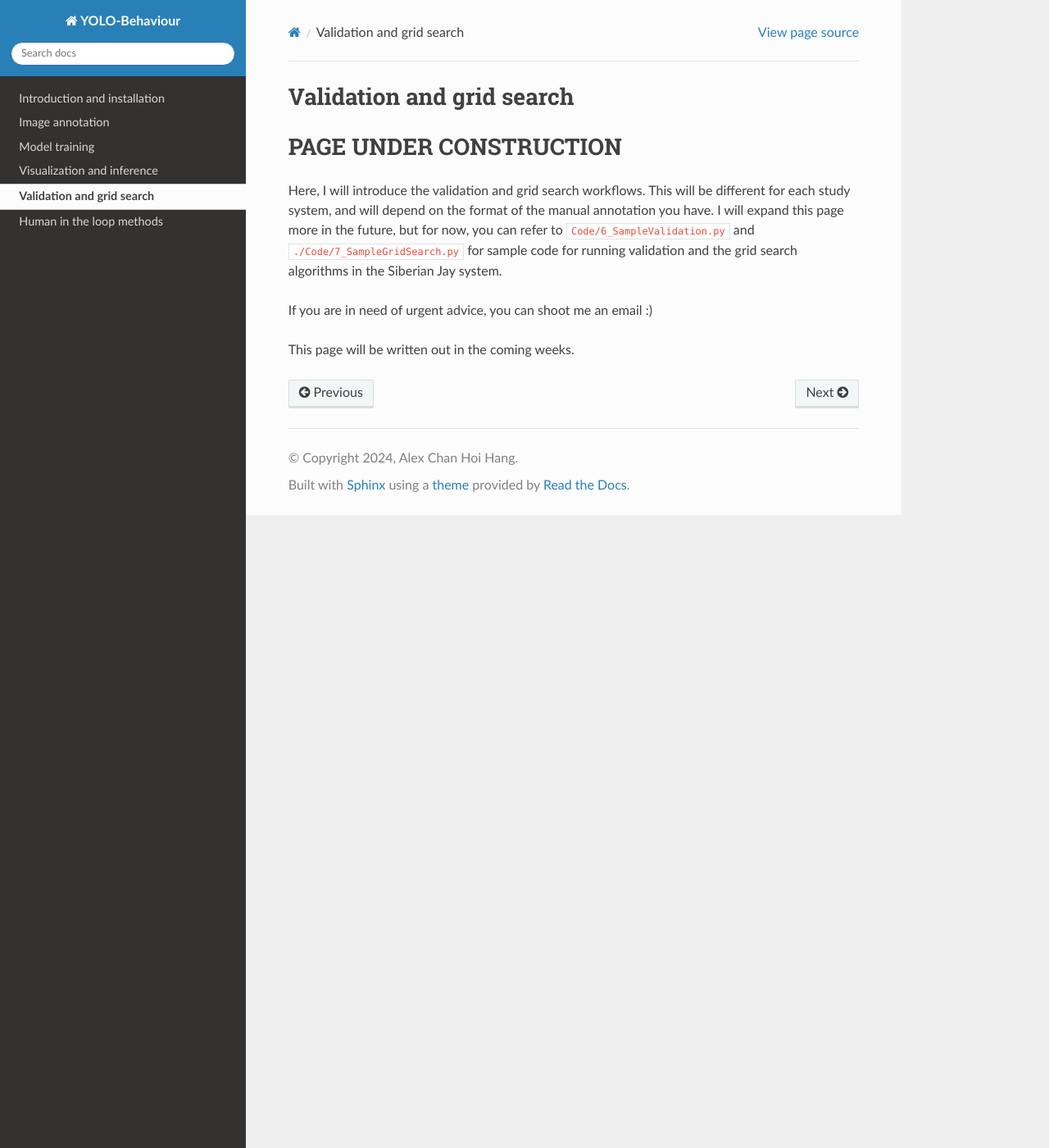
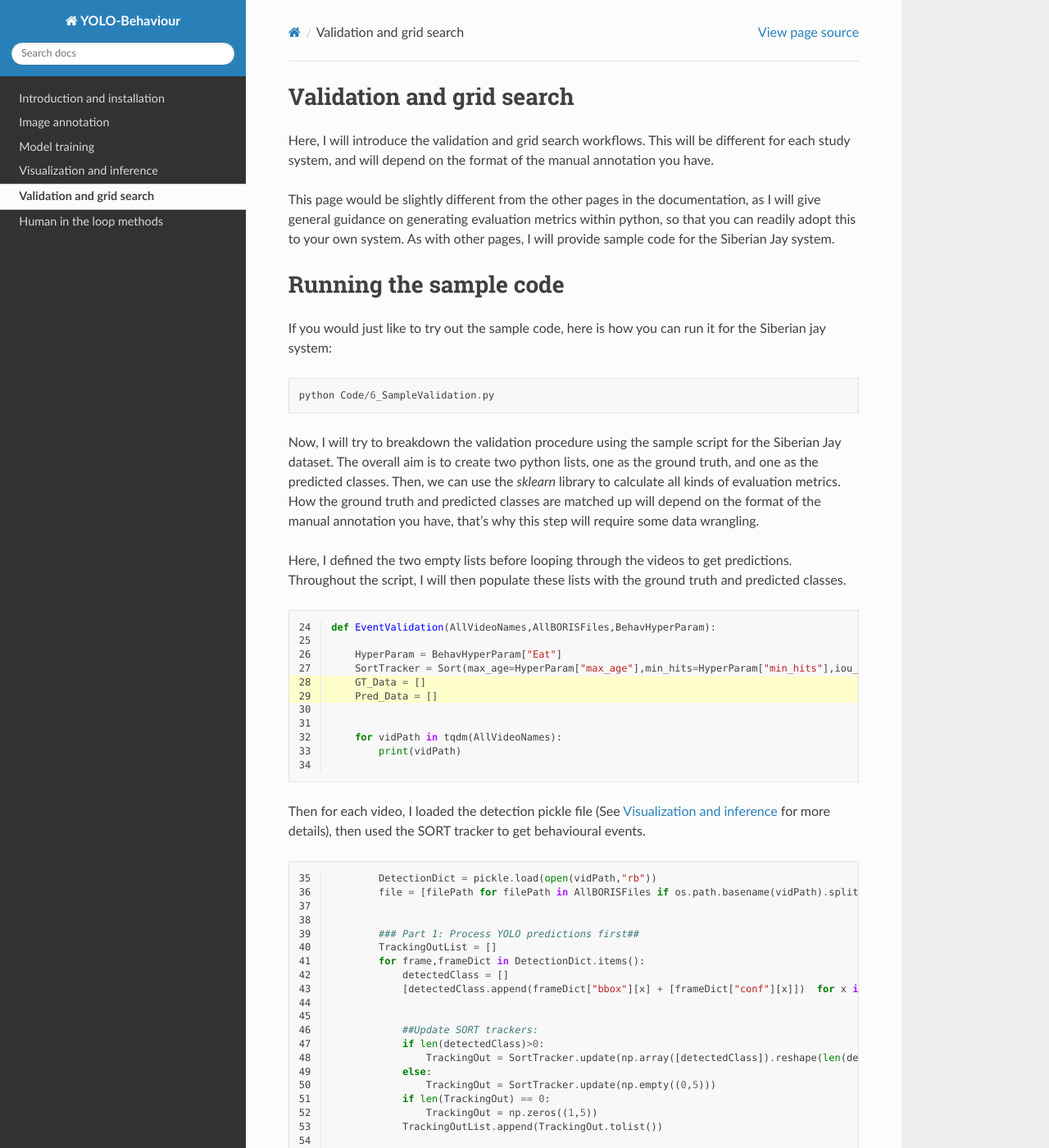
Before and after one commit to alexhang212/YOLO_Behaviour_Repo, a Sphinx documentation site: the page built from source/validation.rst, in a window 1280 px wide and 1400 px high. Shown: the whole window at 82% size. Built offline with Sphinx 7.4.7 and the Read the Docs theme 3.1.0, drawn with Linux system fonts in a browser that asks for light colours; some of the changed text lies outside the part shown.

Commit message:
updated validation page

```diff
--- /dev/null
+++ b/source/6_SampleValidation.py
@@ -0,0 +1,167 @@
+"""Sample script for validating the model, note this differs for each study system/ annotation type!"""
+
+import cv2
+import os
+import sys
+
+import pickle
+import pandas as pd
+
+sys.path.append("Repositories/sort/")
+from sort import Sort
+import numpy as np
+from tqdm import tqdm
+import numpy as np
+from sklearn.metrics import classification_report,cohen_kappa_score,confusion_matrix
+import matplotlib.pyplot as plt
+import seaborn as sns
+import json
+
+
+
+from glob import glob
+
+def EventValidation(AllVideoNames,AllBORISFiles,BehavHyperParam):
+
+    HyperParam = BehavHyperParam["Eat"]
+    SortTracker = Sort(max_age=HyperParam["max_age"],min_hits=HyperParam["min_hits"],iou_threshold=HyperParam["iou_threshold"])
+    GT_Data = []
+    Pred_Data = []
+
+
+    for vidPath in tqdm(AllVideoNames):
+        print(vidPath)
+
+        DetectionDict = pickle.load(open(vidPath,"rb"))
+        file = [filePath for filePath in AllBORISFiles if os.path.basename(vidPath).split(".")[0] in filePath][0]
+
+
+        ### Part 1: Process YOLO predictions first##
+        TrackingOutList = []
+        for frame,frameDict in DetectionDict.items():
+            detectedClass = []
+            [detectedClass.append(frameDict["bbox"][x] + [frameDict["conf"][x]])  for x in range(len(frameDict["Class"])) if frameDict["Class"][x] == "Eat" and frameDict["conf"][x] > BehavHyperParam[frameDict["Class"][x]]["YOLO_Threshold"]]
+
+
+            ##Update SORT trackers:
+            if len(detectedClass)>0:
+                TrackingOut = SortTracker.update(np.array([detectedClass]).reshape(len(detectedClass),5))
+            else:
+                TrackingOut = SortTracker.update(np.empty((0,5)))
+            if len(TrackingOut) == 0:
+                TrackingOut = np.zeros((1,5))
+            TrackingOutList.append(TrackingOut.tolist())
+
+        ###Get start end time of behaviours
+        ### index 4 is the track id
+        UnqEvents = list(set([bbox[4] for framelist in TrackingOutList for bbox in framelist]))
+        BadTracks = []
+        for track in UnqEvents:
+            if track ==0:
+                continue
+            TrackIndexes = [frame for frame in range(len(TrackingOutList)) for bbox in TrackingOutList[frame] if bbox[4] == track]
+            if len(TrackIndexes) < HyperParam["min_duration"]:
+                BadTracks.append(track)
+
+
+        PredList = []
+        for i in range(len(TrackingOutList)):
+            tracks= [bbox[4] for bbox in TrackingOutList[i] if sum(bbox)>0 and bbox[4] not in BadTracks]
+
+            PredList.append(len(tracks)) #append how many tracks
+
+
+        #####Part 2: Get ground truth####
+        df = pd.read_csv(file)
+
+        ###round time col to frame number
+        df["RoundTime"] = df["Time"].apply(lambda x: round(x*25)) ##get frame number instead
+
+        RoundTimeCounts = df.groupby("RoundTime").apply(lambda x: len(x["Subject"].unique()))
+
+        GTList = [0]*len(PredList)
+        for i in RoundTimeCounts.index:
+            if i >= len(GTList):
+                break
+            GTList[i] = RoundTimeCounts.loc[i]
+
+        ####Adjust window
+        windowThresh = 2*25
+        EqualChunks = [PredList[i:i + windowThresh] for i in range(0, len(PredList), windowThresh)]
+        PredList = [max(x) for x in EqualChunks] #maximum number detected within this chunk
+
+        EqualChunks = [GTList[i:i + windowThresh] for i in range(0, len(GTList), windowThresh)]
+        GTList = [max(x) for x in EqualChunks] #maximum number detected within this chunk
+
+
+        ### if any pecking detected within window, then matches
+        for i in range(len(GTList)):
+            if GTList[i]==PredList[i] == 0:
+                GT_Data.append("Not Pecking")
+                Pred_Data.append("Not Pecking")
+                continue
+            elif GTList[i] > 0 and PredList[i] > 0:
+                GT_Data.append("Pecking")
+                Pred_Data.append("Pecking")
+
+            elif GTList[i] > 0 and PredList[i] == 0:
+                GT_Data.append("Pecking")
+                Pred_Data.append("Not Pecking")
+
+            elif GTList[i] == 0 and PredList[i] > 0:
+                GT_Data.append("Not Pecking")
+                Pred_Data.append("Pecking")
+
+
+    ##Metrics
+    GT_Data = [str(y) for y in GT_Data]
+    Pred_Data = [str(y) for y in Pred_Data]
+
+    SumCorrect = [1 for i in range(len(GT_Data)) if GT_Data[i] == Pred_Data[i]]
+    LabelWithData = [1 for i in range(len(GT_Data)) if GT_Data[i] != "nan"]
+    print(len(LabelWithData))
+
+    Accuracy = sum(SumCorrect)/len(GT_Data)
+    print("Overall Accuracy:%s"%Accuracy)
+
+    labels= ["Pecking","Not Pecking"]
+
+    cm = confusion_matrix(GT_Data, Pred_Data, labels=labels,normalize="true")
+
+
+    labels = ["Eating","Not Eating"]
+    colour = sns.cubehelix_palette(as_cmap=True)
+    plt.figure(figsize=(6,6))
+    sns.heatmap(cm, annot=True, xticklabels=labels,
+                yticklabels=labels,cbar=False, cmap=colour,
+                annot_kws={"fontsize":16})
+
+
+    plt.xlabel("Predicted",fontsize=20)
+    plt.ylabel("Manual", fontsize=20)
+    plt.xticks(fontsize = 16)
+    plt.yticks(fontsize = 16)
+    plt.tight_layout()
+    plt.show()
+
+    OutReport = classification_report(GT_Data, Pred_Data, output_dict=False)
+    print(OutReport)
+
+    return OutReport
+
+
+if __name__ == "__main__":
+    InputVideoDir = "./Data/JaySampleData/YOLO/"
+    BORISDir = "./Data/JaySampleData/BORISAnnotations/"
+    ParamFile = "./Data/JaySampleData/Jay_Sample_HyperParameters.json"
+
+
+    AllVideoNames = glob("%s/*.p"%InputVideoDir)
+    AllBORISFiles = glob("%s/*.csv"%BORISDir)
+
+    ###Hyper parameters:
+    BehavHyperParam = json.load(open(ParamFile,"r"))
+
+    OutReport = EventValidation(AllVideoNames,AllBORISFiles,BehavHyperParam)
+
+    print(OutReport)
--- /dev/null
+++ b/source/7_SampleGridSearch.py
@@ -0,0 +1,193 @@
+"""Sample script for grid search, note this differs for each study system/ annotation type!"""
+
+import cv2
+import os
+import sys
+
+import pickle
+import pandas as pd
+
+sys.path.append("Repositories/sort/")
+from sort import Sort
+import numpy as np
+from tqdm import tqdm
+import numpy as np
+import matplotlib.pyplot as plt
+import seaborn as sns
+
+from glob import glob
+
+from itertools import product
+from joblib import Parallel, delayed
+import sklearn
+
+
+def GridSearch(AllVideoNames,AllBORISFiles,BehavHyperParam,iter):
+    print(iter)
+
+    HyperParam = BehavHyperParam["Eat"]
+    SortTracker = Sort(max_age=HyperParam["max_age"],min_hits=HyperParam["min_hits"],iou_threshold=HyperParam["iou_threshold"])
+    GT_Data = []
+    Pred_Data = []
+
+
+    for vidPath in tqdm(AllVideoNames):
+        print(vidPath)
+
+        DetectionDict = pickle.load(open(vidPath,"rb"))
+        file = [filePath for filePath in AllBORISFiles if os.path.basename(vidPath).split(".")[0] in filePath][0]
+
+
+        ### Process YOLO predictions first##
+        TrackingOutList = []
+        for frame,frameDict in DetectionDict.items():
+            detectedClass = []
+            [detectedClass.append(frameDict["bbox"][x] + [frameDict["conf"][x]])  for x in range(len(frameDict["Class"])) if frameDict["Class"][x] == "Eat" and frameDict["conf"][x] > BehavHyperParam[frameDict["Class"][x]]["YOLO_Threshold"]]
+
+
+            ##Update SORT trackers:
+            if len(detectedClass)>0:
+                TrackingOut = SortTracker.update(np.array([detectedClass]).reshape(len(detectedClass),5))
+            else:
+                TrackingOut = SortTracker.update(np.empty((0,5)))
+            if len(TrackingOut) == 0:
+                TrackingOut = np.zeros((1,5))
+            TrackingOutList.append(TrackingOut.tolist())
+
+        ###Get start end time of behaviours
+        ### index 4 is the track id
+        UnqEvents = list(set([bbox[4] for framelist in TrackingOutList for bbox in framelist]))
+        BadTracks = []
+        for track in UnqEvents:
+            if track ==0:
+                continue
+            TrackIndexes = [frame for frame in range(len(TrackingOutList)) for bbox in TrackingOutList[frame] if bbox[4] == track]
+            if len(TrackIndexes) < HyperParam["min_duration"]:
+                BadTracks.append(track)
+
+
+        PredList = []
+        for i in range(len(TrackingOutList)):
+            tracks= [bbox[4] for bbox in TrackingOutList[i] if sum(bbox)>0 and bbox[4] not in BadTracks]
+
+            PredList.append(len(tracks)) #append how many tracks
+
+
+        #####Get ground truth####
+        df = pd.read_csv(file)
+
+        ###round time col to frame number
+        df["RoundTime"] = df["Time"].apply(lambda x: round(x*25)) ##get frame number instead
+
+        RoundTimeCounts = df.groupby("RoundTime").apply(lambda x: len(x["Subject"].unique()))
+
+        GTList = [0]*len(PredList)
+        for i in RoundTimeCounts.index:
+            if i >= len(GTList):
+                break
+            GTList[i] = RoundTimeCounts.loc[i]
+
+        ####Adjust window
+        windowThresh = 2*25
+        EqualChunks = [PredList[i:i + windowThresh] for i in range(0, len(PredList), windowThresh)]
+        PredList = [max(x) for x in EqualChunks] #maximum number detected within this chunk
+
+        EqualChunks = [GTList[i:i + windowThresh] for i in range(0, len(GTList), windowThresh)]
+        GTList = [max(x) for x in EqualChunks] #maximum number detected within this chunk
+
+
+        ### if any pecking detected within window, then matches
+        for i in range(len(GTList)):
+            if GTList[i]==PredList[i] == 0:
+                GT_Data.append("Not Pecking")
+                Pred_Data.append("Not Pecking")
+                continue
+            elif GTList[i] > 0 and PredList[i] > 0:
+                GT_Data.append("Pecking")
+                Pred_Data.append("Pecking")
+
+            elif GTList[i] > 0 and PredList[i] == 0:
+                GT_Data.append("Pecking")
+                Pred_Data.append("Not Pecking")
+
+            elif GTList[i] == 0 and PredList[i] > 0:
+                GT_Data.append("Not Pecking")
+                Pred_Data.append("Pecking")
+
+
+    ##Metrics
+    GT_Data = [str(y) for y in GT_Data]
+    Pred_Data = [str(y) for y in Pred_Data]
+
+    labels= ["Pecking","Not Pecking"]
+
+    Precision,Recall,fbeta_score,support = sklearn.metrics.precision_recall_fscore_support(GT_Data, Pred_Data, labels=Labels, average=None, sample_weight=None, zero_division='warn')
+    BehavIndex = labels.index("Pecking")
+
+    BehavOut = {"precision":Precision[BehavIndex],"recall":Recall[BehavIndex],"f1-score":fbeta_score[BehavIndex],"support":support[BehavIndex]}
+
+    return iter,BehavOut
+
+
+
+def expand_grid(dictionary):
+   return pd.DataFrame([row for row in product(*dictionary.values())],
+                       columns=dictionary.keys())
+
+
+if __name__ == "__main__":
+    InputVideoDir = "./Data/JaySampleData/YOLO/"
+    BORISDir = "./Data/JaySampleData/BORISAnnotations/"
+    OutDir = "./Data/JaySampleData/GridSearchResults/"
+
+    if not os.path.exists(OutDir):
+        os.mkdir(OutDir)
+
+
+    AllVideoNames = glob("%s/*.p"%InputVideoDir)
+    AllBORISFiles = glob("%s/*.csv"%BORISDir)
+
+
+    ###Define range of values to explore
+    HyperParams = {"max_age": list(range(1,26,5)),
+                    "min_hits": list(range(1,6,2)),
+                    "iou_threshold": list(np.arange(0.1,0.5,0.1)),
+                    "min_duration": list(range(1,20,2)),
+                    "YOLO_Threshold":list(np.arange(0.1,0.9,0.1))}
+    GridSearchDF = expand_grid(HyperParams)
+
+
+    ###Loop:
+    OutDict = {}
+    for i in tqdm(range(len(GridSearchDF))):
+        BehavHyperParam = {"Eat":GridSearchDF.iloc[0].to_dict()}
+
+        Out= GridSearch(AllVideoNames,AllBORISFiles,BehavHyperParam,i)
+        OutDict[Out[0]] = Out[1]
+    ##
+
+    ###Parallel:
+    # Out = Parallel(n_jobs=10)(delayed(GridSearch)(AllVideoNames,AllBORISFiles,{"Eat":GridSearchDF.iloc[x].to_dict()},x) for x in range(len(GridSearchDF)))
+    # OutDict = {x[0]:x[1] for x in Out}
+    ##
+
+    OutDF = pd.DataFrame.from_dict(OutDict, orient='index')
+
+    FinalDF = pd.concat([GridSearchDF, OutDF], axis=1)
+
+    FinalDF.to_csv(os.path.join(OutDir,"GridSearch_Eat.csv"))
+
+
+    # ###look at results, find best params
+    BestParamDict = {}
+    for behav in ["Eat"]:
+        df = pd.read_csv(os.path.join(OutDir, "GridSearch_%s.csv"%behav))
+
+        MaxIndex = df["f1-score"].idxmax()
+        # MaxIndex = df["recall"].idxmax()
+
+        BestParams = df.iloc[MaxIndex].to_dict()
+        BestParamDict[behav] = BestParams
+
+    print("Best Params:")
+    print(BestParamDict)
--- a/source/intro.rst
+++ b/source/intro.rst
@@ -15,7 +15,7 @@ Before starting, there are **3 main steps** to follow:
 
 2. You need to clone/ download the `SORT repository <https://github.com/abewley/sort>`_, and put the folder inside the ``Repositories/`` folder.
 
-3. If you would like to work alongside the examples, also consider downloading the `Example Data <>`_ and putting it under ``Data/`` folder.
+3. If you would like to work alongside the examples, also consider downloading the `Example Data <https://doi.org/10.17617/3.EZNKYV>`_ and putting it under ``Data/`` folder.
 
 
 |start-h1| Installation |end-h1|
--- a/source/validation.rst
+++ b/source/validation.rst
@@ -1,17 +1,116 @@
 Validation and grid search
-==================
+===========================
 
-.. Here, I will introduce the validation and gridseach workflows, which was used to calculate all the evaluation metrics and optimize hyper parameters for the final inference. These steps highly relates to the type of data/ manual annotation you have, so will differ between each system.
+Here, I will introduce the validation and grid search workflows.
+This will be different for each study system, and will depend on the format of the manual annotation you have.
+
+This page would be slightly different from the other pages in the documentation, as I will give general guidance on generating evaluation metrics within python, so that you can readily adopt this to your own system.
+As with other pages, I will provide sample code for the Siberian Jay system.
+
+|start-h1| Running the sample code |end-h1|
+
+If you would just like to try out the sample code, here is how you can run it for the Siberian jay system:
+
+.. code-block:: python
+
+    python Code/6_SampleValidation.py
 
 
-|start-h1| PAGE UNDER CONSTRUCTION |end-h1|
+Now, I will try to breakdown the validation procedure using the sample script for the Siberian Jay dataset.
+The overall aim is to create two python lists, one as the ground truth, and one as the predicted classes.
+Then, we can use the `sklearn` library to calculate all kinds of evaluation metrics.
+How the ground truth and predicted classes are matched up will depend on the format of the manual annotation you have, that's why this step will require some data wrangling.
 
-Here, I will introduce the validation and grid search workflows. This will be different for each study system, and will depend on the format of the manual annotation you have.
-I will expand this page more in the future, but for now, you can refer to ``Code/6_SampleValidation.py`` and ``./Code/7_SampleGridSearch.py`` for sample code for running validation and the grid search algorithms in the Siberian Jay system.
 
-If you are in need of urgent advice, you can shoot me an email :\)
+Here, I defined the two empty lists before looping through the videos to get predictions.
+Throughout the script, I will then populate these lists with the ground truth and predicted classes.
 
-This page will be written out in the coming weeks.
+.. literalinclude:: 6_SampleValidation.py
+   :lines: 24-34
+   :linenos:
+   :lineno-start: 24
+   :language: python
+   :emphasize-lines: 5-6
+
+Then for each video, I loaded the detection pickle file (See :ref:`inference` for more details), then used the SORT tracker to get behavioural events.
+
+.. literalinclude:: 6_SampleValidation.py
+   :lines: 35-71
+   :linenos:
+   :lineno-start: 35
+   :language: python
+
+This results in a list of bounding boxes and tracking IDs for each frame in the video. We will use this list to match up with the ground truth later.
+
+Next, we will load the manual annotation from BORIS.
+The BORIS data is annotated as absolute time, so we need to multiply it by the frame rate (25 here) to get back frame number.
+We then populate a list with the same length as the predicted list, then count the number of individuals "feeding" for a given frame
+
+.. literalinclude:: 6_SampleValidation.py
+   :lines: 74-86
+   :linenos:
+   :lineno-start: 74
+
+
+Next, we will match up the ground truth and predicted classes, but with a certain time window.
+This would be different for different kind of data, we refer to the original publication for discussion on this.
+For the typical cases, perhaps you only have to match up whether a predicted class was correctly identifying an event, but here because of the slight mismatch in manual annotation and the automated method, we need to summarize datapoints into time windows.
+
+.. literalinclude:: 6_SampleValidation.py
+   :lines: 88-96
+   :linenos:
+   :lineno-start: 88
+
+Finally, we will loop through the time window lists and populate the global prediction and ground truth lists.
+
+.. literalinclude:: 6_SampleValidation.py
+   :lines: 97-114
+   :linenos:
+   :lineno-start: 97
+
+
+Now with the ground truth and predicted classes, we can use the `sklearn` library to calculate all kinds of evaluation metrics.
+
+.. literalinclude:: 6_SampleValidation.py
+   :lines: 116-150
+   :linenos:
+   :lineno-start: 116
+
+The code above will calculate the precision, recall, F1 score, and confusion matrix for the two lists of predicted and ground truth classes.
+
+
+|start-h1| Grid search |end-h1|
+
+After figuring out the validation pipeline and obtaining metrics, you can then proceed to grid search to optimize hyperparameters of the SORT tracker.
+This step is not strictly necessary, but is just a standardize way of making sure everything is optimized for your system.
+
+You can run this in the terminal for the Siberian jay dataset:
+
+.. code-block:: python
+
+    python Code/7_SampleGridSearch.py
+
+
+The core of the script is essentially the same as the validation script, but the difference is that here, we loop through the validation a lot of times to test out all cominbations of hyperparameters.
+
+.. literalinclude:: 7_SampleGridSearch.py
+   :lines: 151-158
+   :linenos:
+   :lineno-start: 151
+
+Here is where we define the range of parameters we want to explore in the ``Code/7_SampleGridSearch.py`` script.
+The script will then loop through the combinations of these paramters and save it as a csv.
+
+We do note that the validation function can be essentially the same as the one used for validation above, except for a small change at the end to save the validation metrics instead of printing it.
+
+.. literalinclude:: 7_SampleGridSearch.py
+   :lines: 124-129
+   :linenos:
+   :lineno-start: 124
+
+After running the script, the results will be saved in a csv file, then you can choose your best hyper parameters!
+
+Hope this whole workflow was clear, and here is the whole YOLO-Behaviour pipeline! If you have any questions, feel free to contact me at ``hoi-hang.chan[at]uni-konstanz.de``
 
 
 .. |start-h1| raw:: html
```
Also changed, not shown: 9 other files.
